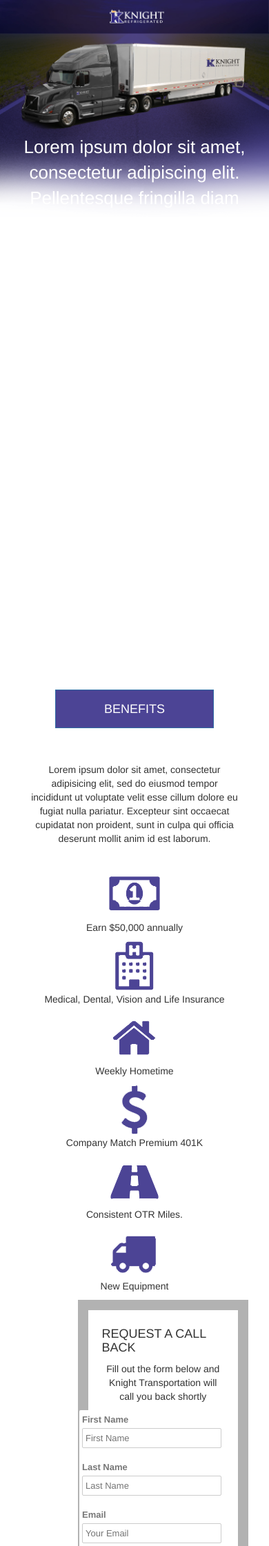
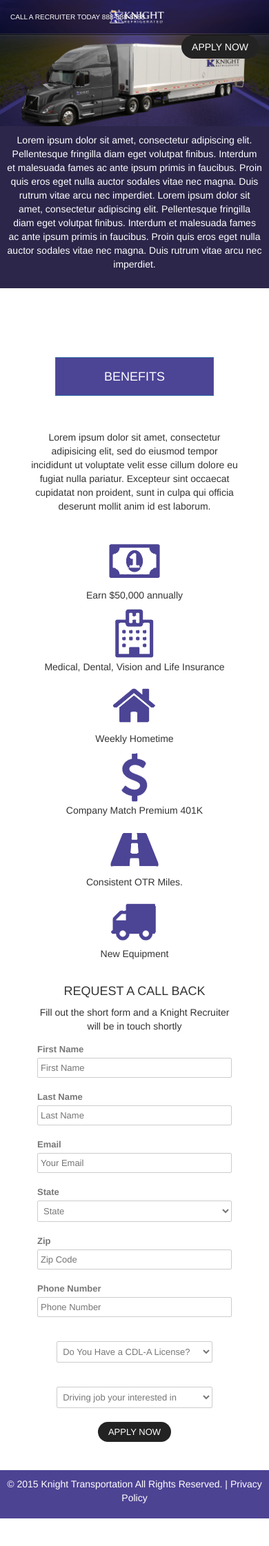
Before and after one commit to justinCook/KnightReefer, a PHP site: page / in a window 390 px wide. Shown: the top 2242 px of the page at 69% size. After the commit the page ends 2202 px from the top, so only its background shows below. Run offline with PHP 8.4, Linux system fonts and the light colour scheme.

Commit message:
Responsive Styling

```diff
--- a/css/style.css
+++ b/css/style.css
@@ -14,15 +14,29 @@
 height: 12%;
 }
 
+.navbar-inverse .navbar-brand{
+	font-size: 10px;
+}
+
+.navbar button{
+	float: right;
+}
+
 .jumbotron {
 		background: url(../img/herobg.png) no-repeat top center;
-		padding: 38% 0 14% 0;
+		padding: 35% 0 18% 0;
 		background-size: 100%;
 }
 
 .jumbotron p{
 			color: #ffffff;
-		font-size: 26px;
+		font-size: 14px;
+		font-weight: 200;
+}
+
+.jumbotron .container{
+			background: #2c264a;
+			padding: 10px;
 }
 
 
@@ -40,16 +54,20 @@
 }
 .booking {
 padding: 15px 20px;
-width: 75%;
-float: right;
+/*width: 75%;
+float: right;*/
 background: white;
-border: 15px solid rgba(0, 0, 0, 0.3);
--moz-background-clip: border;
+/*border: 15px solid rgba(0, 0, 0, 0.3);
+*/-moz-background-clip: border;
 -webkit-background-clip: border;
 background-clip: border-box;
 -moz-background-clip: padding;
 -webkit-background-clip: padding;
 background-clip: padding-box;
+}
+
+.booking h4{
+	text-align: center;
 }
 
 .img-responsive {
@@ -61,8 +79,8 @@
 
 form.input{
 padding: 15px 20px 100px 20px;
-float: right;
-background: white;
+/*float: right;
+*/background: white;
 -moz-background-clip: border;
 -webkit-background-clip: border;
 background-clip: border-box;
@@ -77,8 +95,8 @@
 font: 13px 'Pt Sans', "Helvetica Neue", Helvetica, Arial, sans-serif;
 color: #777;
 margin: 0;
-width: 210px;
-display: block;
+/*width: 210px;
+*/display: block;
 margin-bottom: 20px;
 background: #fff;
 }
@@ -93,11 +111,25 @@
 font: 13px 'Pt Sans', "Helvetica Neue", Helvetica, Arial, sans-serif;
 color: #777;
 margin: 0;
-width: 210px;
+width: 100%;
 max-width: 100%;
 display: block;
 margin-bottom: 20px;
-background: #fff;}
+background: #fff;
+}
+
+button[type="submit"]{
+	background: #242323;
+	color: #ffffff;
+	border:none;
+	border-radius:20px;
+	padding: 7px 15px;
+	text-transform: uppercase;
+}
+
+form span {
+	text-align: center;
+}
 
 .symbol-container
 {
--- a/index.html
+++ b/index.html
@@ -6,9 +6,9 @@
     <meta name="viewport" content="width=device-width, initial-scale=1">
     <meta name="description" content="">
     <meta name="author" content="">
-    <link rel="icon" href="http://getbootstrap.com/favicon.ico">
-
-    <title>Jumbotron Template for Bootstrap</title>
+<!--     <link rel="icon" href="http://getbootstrap.com/favicon.ico">
+ -->
+    <title>Knight Refrigerated</title>
 
     <!-- Bootstrap core CSS -->
     <link href="css/bootstrap.min.css" rel="stylesheet">
@@ -34,10 +34,21 @@
     <nav class="navbar navbar-inverse navbar-fixed-top">
       <div class="container">
         <div class="navbar-header">
-          <a class="navbar-brand" href="http://getbootstrap.com/examples/jumbotron/#"></a>
+          <a class="navbar-brand" href="http://getbootstrap.com/examples/jumbotron/#">CALL A RECRUITER TODAY
+888-888-8888</a>
         </div>
-        <div id="navbar" class="navbar-collapse collapse">
-        </div><!--/.navbar-collapse -->
+         <div id="navbar" class="navbar-collapse">
+          <!-- <form class="navbar-form navbar-right">
+            <div class="form-group">
+              <input type="text" placeholder="Email" class="form-control">
+            </div>
+            <div class="form-group">
+              <input type="password" placeholder="Password" class="form-control">
+            </div> -->
+            <button type="submit" class="btn btn-success">Apply Now</button>
+
+          <!--</form>
+        </div> --><!--/.navbar-collapse -->
       </div>
     </nav>
 
@@ -111,7 +122,7 @@
         <div class="booking">
         <h4>REQUEST A CALL BACK</h4>
 
-        <p>Fill out the form below and Knight Transportation will call you back shortly</p>
+        <p>Fill out the short form and a Knight Recruiter will be in touch shortly</p>
          <form class="input" action="engine/clientProcessor.php<?php echo '?zal=' . htmlspecialchars($_GET["zal"]) . '&utm_campaign=' . htmlspecialchars($_GET["utm_campaign"]); ?>" method="post" name="referralForm" onSubmit="MM_validateForm('First name','','R','Last name','','R','Email address','','RisEmail','Primary phone','','RisNum');return document.MM_returnValue">
 
                     <!-- php hidden vars -->
@@ -206,18 +217,18 @@
                         </center>
 
 
-                <span class="phone-only">
-                <button input name="Submit" type="submit" value="Submit" onClick="_gaq.push(['_trackPageview', '/jobs/activity/shortform_phn']);">SUBMIT</button>
+                <span class="visible-sm visible-xs">
+                <button input name="Submit" type="submit" value="Submit" onClick="_gaq.push(['_trackPageview', '/jobs/activity/shortform_phn']);">Apply Now</button>
                 </span>
                 <!-- end visible-phone -->
                 <!-- start visible-tablet -->
-                <span class="tablet-only">
-                <button input name="Submit" type="submit" value="Submit" onClick="_gaq.push(['_trackPageview', '/jobs/activity/shortform_tab']);">SUBMIT</button>
+                <span class="visible-md">
+                <button input name="Submit" type="submit" value="Submit" onClick="_gaq.push(['_trackPageview', '/jobs/activity/shortform_tab']);">Apply Now</button>
                 </span>
                 <!-- end visible-tablet -->
                 <!-- start visible-desktop -->
-                <span class="desktop-only">
-                <button input name="Submit" type="submit" value="Submit" onClick="_gaq.push(['_trackPageview', '/jobs/activity/shortform_dsk']);">SUBMIT</button>
+                <span class="visible-lg">
+                <button input name="Submit" type="submit" value="Submit" onClick="_gaq.push(['_trackPageview', '/jobs/activity/shortform_dsk']);">Apply Now</button>
                 </span>
 
             </form>
```
Also changed, not shown: other parts of css/style.css (+59 -0 lines).
